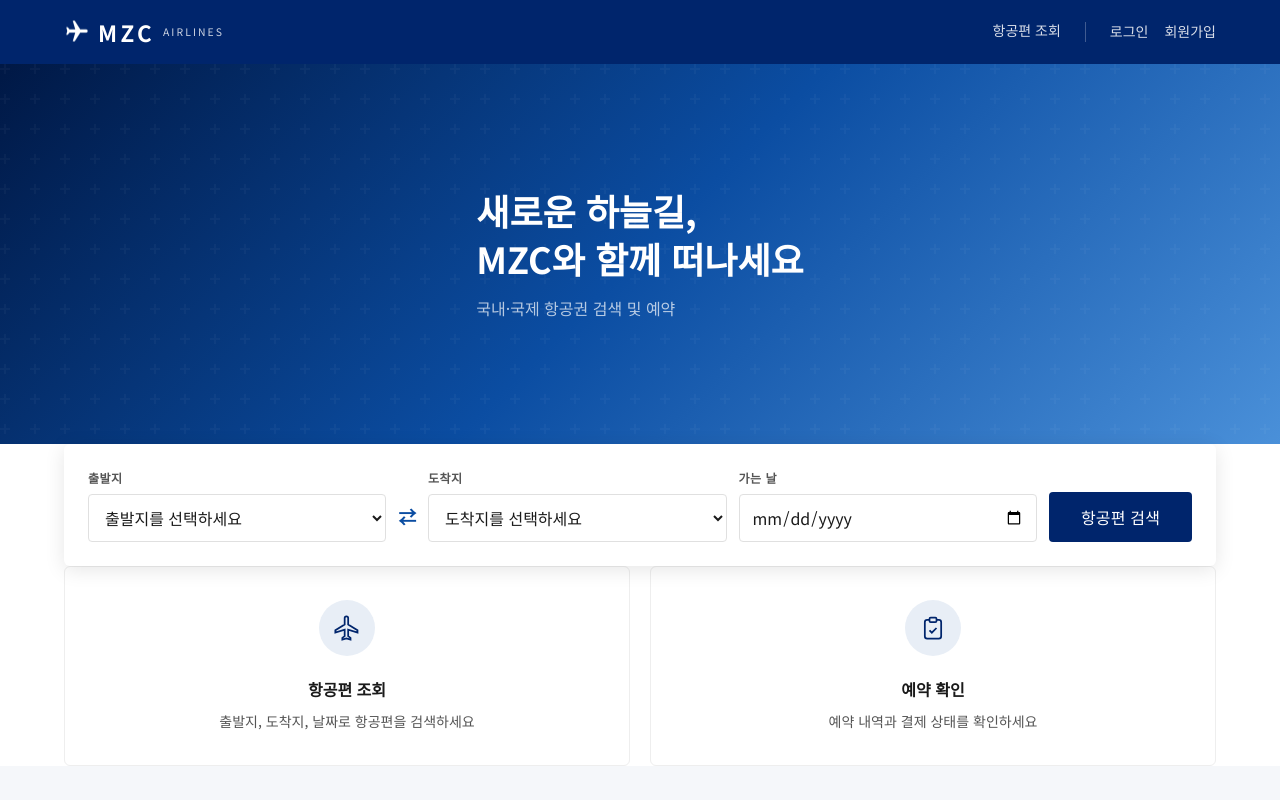
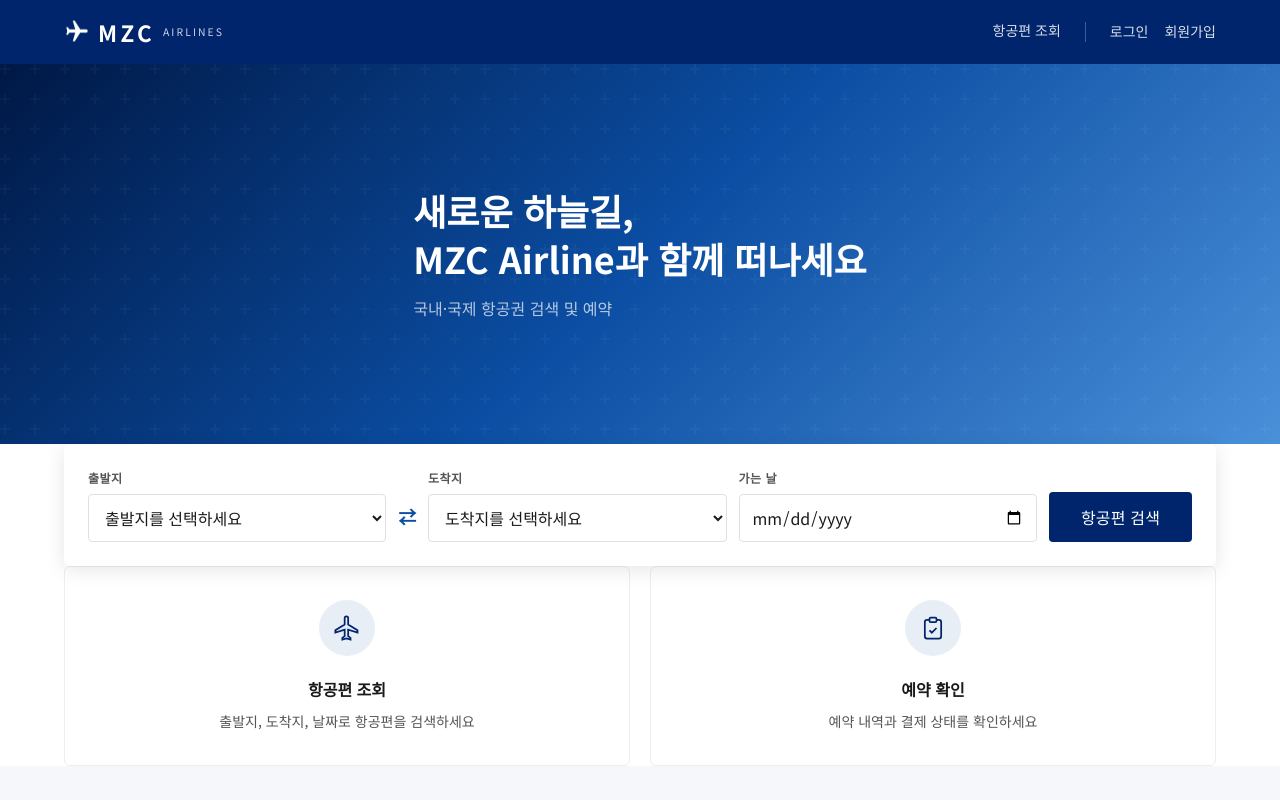
Before and after one commit to Megazone-Final/airline-frontend, a React (Vite) app: page / in a window 1280 px wide. Shown: the top 800 px of the page. Built offline with nearby package versions, Linux system fonts and the light colour scheme.

Commit message:
프론트 수정

```diff
--- a/src/pages/Home.jsx
+++ b/src/pages/Home.jsx
@@ -85,7 +85,7 @@ export default function Home() {
                 <div className="hero-content container">
                     <h1 className="hero-title">
                         새로운 하늘길,<br />
-                        MZC와 함께 떠나세요
+                        MZC Airline과 함께 떠나세요
                     </h1>
                     <p className="hero-sub">국내·국제 항공권 검색 및 예약</p>
                 </div>
```
Also changed, not shown: src/assets/logo.png (added).
